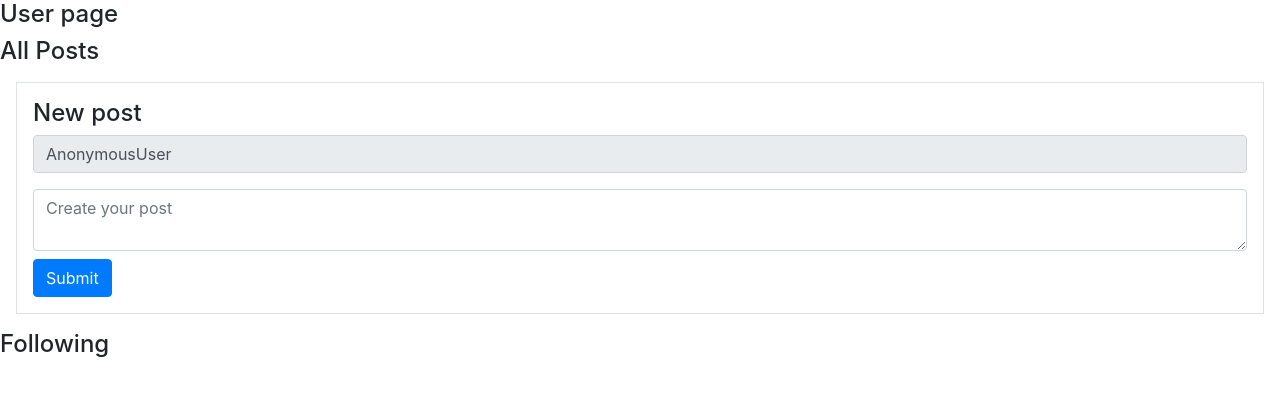
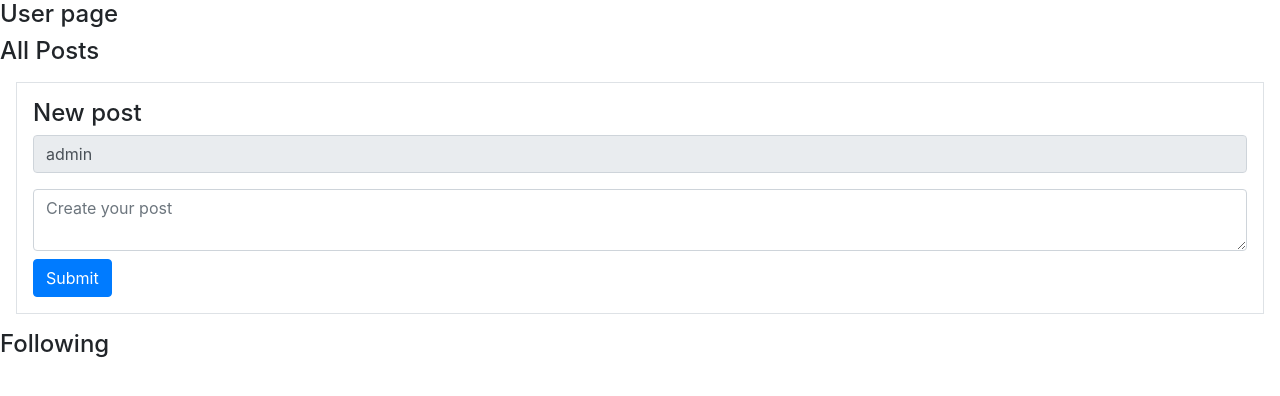
Before and after one commit to magari-GH/Ptometheus-CS50, a Django app: page / in a window 1280 px wide. Shown: the part 56-452 px from the top of the page. Run offline with Django 3.2, Linux system fonts and the light colour scheme; parts of the project's set-up code (start-up, migrations or seed data) failed here and were passed over; some libraries are stand-ins or nearby versions.

Commit message:
To the file index.html to the input element added the id called "compose-user"

```diff
--- a/task5/network/project4/network/templates/network/index.html
+++ b/task5/network/project4/network/templates/network/index.html
@@ -13,7 +13,7 @@
             <h4>New post</h3>
             <form id="compose-form">
                 <div class="form-group">
-                    <input disabled class="form-control" value="{{ request.user }}">
+                    <input disabled class="form-control" id="compose-user" value="admin">
                 </div>
                 <textarea class="form-control" id="compose-body" placeholder="Create your post"></textarea>
                 <input type="submit" class="btn btn-primary mt-2">
```
